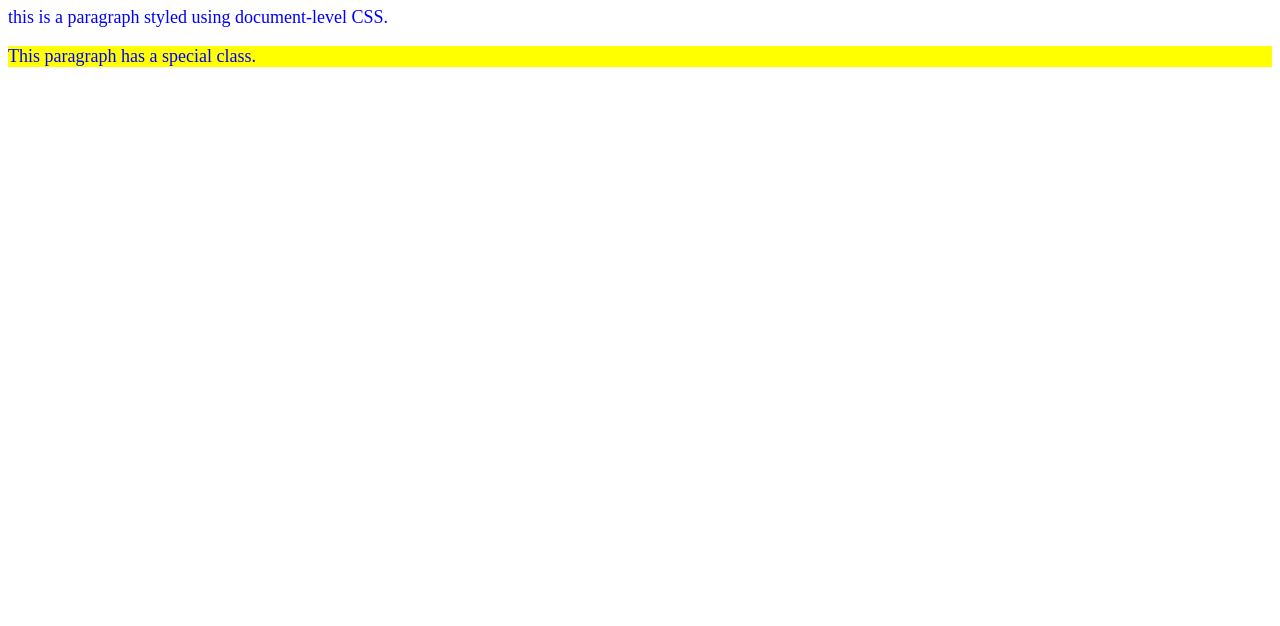
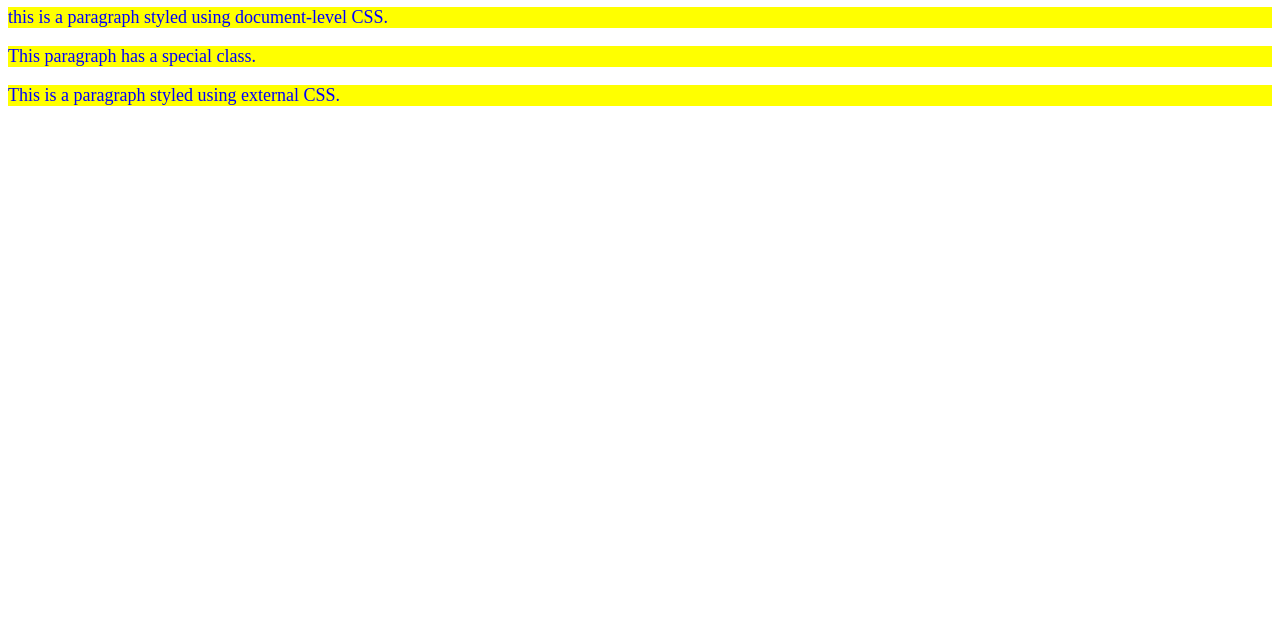
Before and after one commit to rutuja441/CSS-, a plain HTML site: page index.html in a window 1280 px wide. Shown: the part 174-800 px from the top of the page. Drawn offline with Linux system fonts and the light colour scheme.

Commit message:
second commit

```diff
--- a/index.html
+++ b/index.html
@@ -3,7 +3,8 @@
 <head>
     <meta charset="UTF-8">
     <meta name="viewport" content="width=device-width, initial-scale=1.0">
-    <title>CSS</title>
+    <title> External CSS</title>
+    <link rel="stylesheet" type="text/css" href="styles.css">
     <style>
         .text{
             color: black;
@@ -26,5 +27,6 @@
     </h1>
     <P> this is a paragraph styled using document-level CSS.</P>
     <P class="highlight">This paragraph has a special class.</P>
+    <p>This is a paragraph styled using external CSS.</p>
 </body>
 </html>
--- /dev/null
+++ b/styles.css
@@ -0,0 +1,5 @@
+p {
+    color: black;
+    background-color: yellow;
+    font-size: 20px;
+}
```
